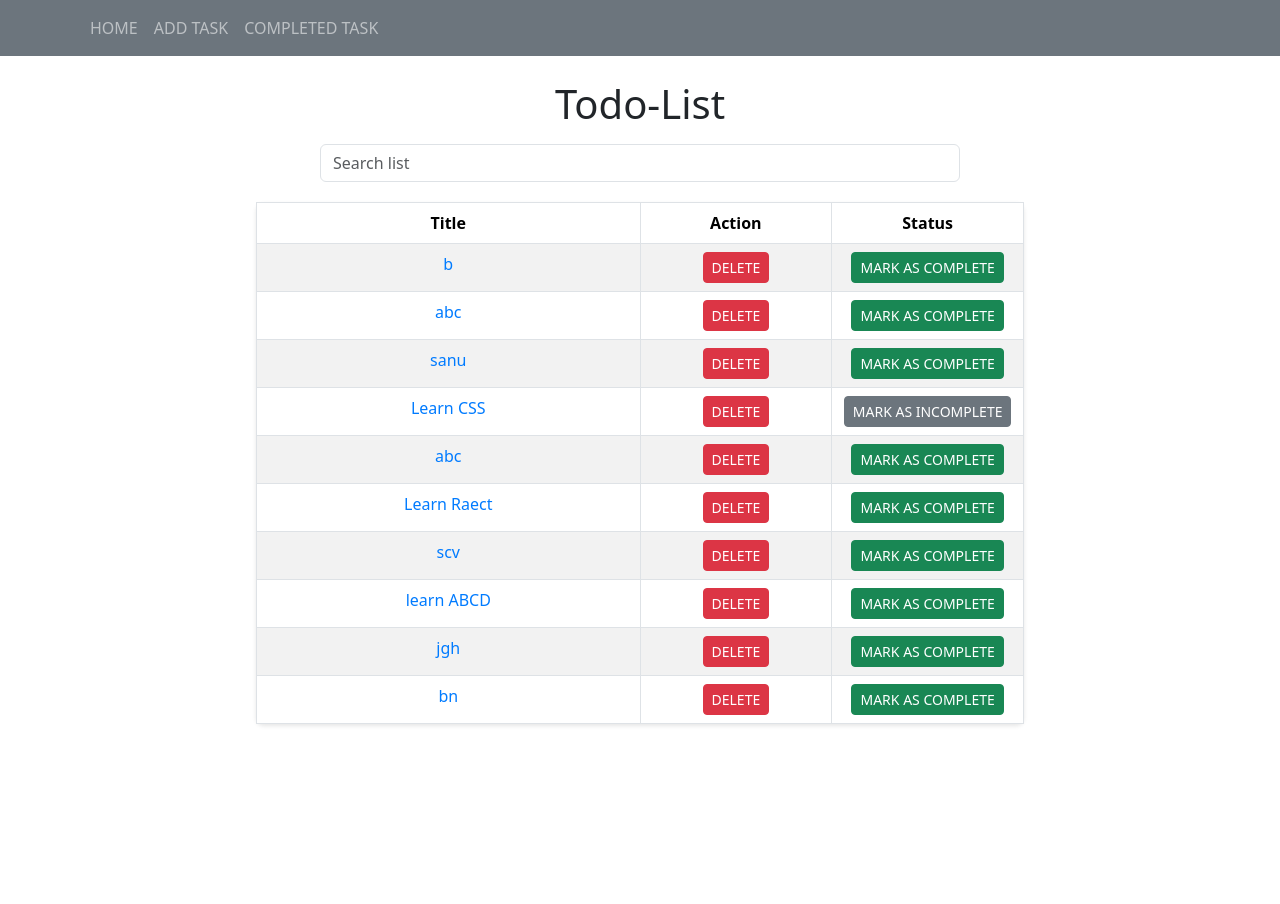
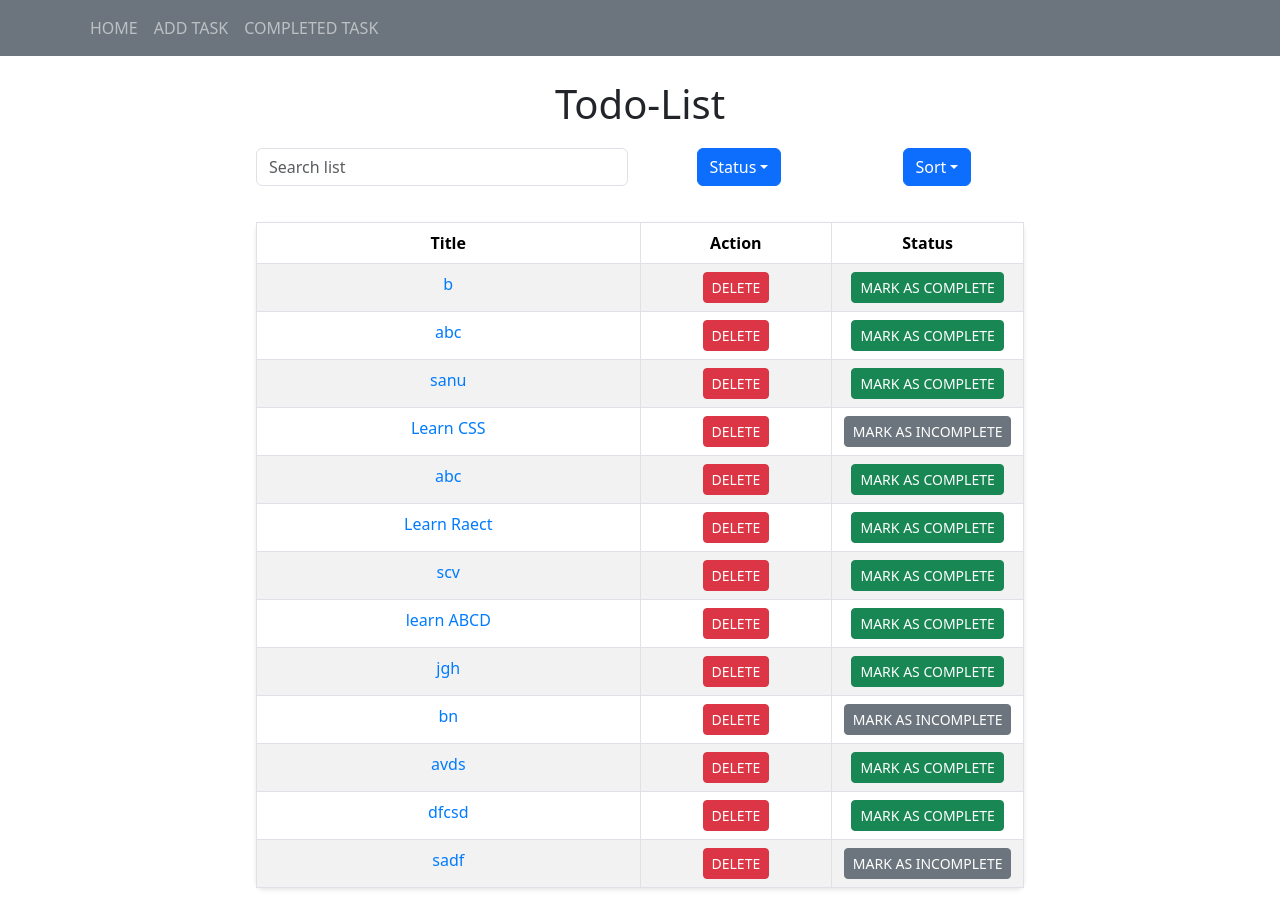
Before and after one commit to saniyaa7/react_training, a React (Create React App) app: page / in a window 1280 px wide. Before the commit the page ends 800 px from the top, so only its background shows below. Built offline with nearby package versions, Linux system fonts and the light colour scheme; data requests are answered from the project's data file.

Commit message:
add assignment5

```diff
--- a/data/db.json
+++ b/data/db.json
@@ -78,11 +78,32 @@
       "isComplete": false
     },
     {
-      "id": "1124",
+      "title": "bn",
       "content": "m",
-      "title": "bn",
       "dueDate": "2024-03-10",
+      "isComplete": true,
+      "id": "1124"
+    },
+    {
+      "id": "c0c0",
+      "content": "d",
+      "title": "avds",
+      "dueDate": "2024-03-21",
       "isComplete": false
+    },
+    {
+      "id": "538f",
+      "content": "xc",
+      "title": "dfcsd",
+      "dueDate": "2024-03-20",
+      "isComplete": false
+    },
+    {
+      "title": "sadf",
+      "content": "sac",
+      "dueDate": "2024-03-12",
+      "isComplete": true,
+      "id": "93a7"
     }
   ]
 }
--- a/src/shareable_component/TodoTable.css
+++ b/src/shareable_component/TodoTable.css
@@ -8,6 +8,13 @@
   border: 1px solid #dee2e6;
   border-radius: 8px;
   box-shadow: 0 2px 4px rgba(0, 0, 0, 0.1);
+}
+.search-bar{
+  width: 60% !important;
+  margin: auto;
+  margin-top: 20px;
+
+
 }
 
 .todo-link {
--- a/src/shareable_component/TodoTable.tsx
+++ b/src/shareable_component/TodoTable.tsx
@@ -1,10 +1,14 @@
 // TodoTable.js
 import React, { useEffect, useState } from "react";
-import { Button, Form, FormControl, InputGroup, Table } from "react-bootstrap";
+import { Button, Form, FormControl, InputGroup, Table, Row, Col } from "react-bootstrap";
 import { Link, useNavigate } from "react-router-dom";
 import Home, { ITodo } from "../component/Home";
 import "./TodoTable.css";
 import { API_ENDPOINT } from "../constants";
+import Dropdown from 'react-bootstrap/Dropdown';
+import DropdownButton from 'react-bootstrap/DropdownButton';
+import { log } from "console";
+
 
 interface TodoTableProps {
   showButton: boolean;
@@ -76,19 +80,62 @@ function TodoTable({ showButton, completeTask }: TodoTableProps) {
   };
   const currentDate = new Date();
 
-  const expiredTodos = todos.filter(todo => {
+  let expiredTodos = todos.filter(todo => {
     const dueDate = new Date(todo.dueDate);
     console.log(dueDate.getTime(), dueDate.getTime() > currentDate.getTime())
     return !isNaN(dueDate.getTime()) && dueDate.getTime() >= currentDate.getTime();
   });
+  const handleSort = (direction: string) => () => {
+    if (direction === 'ascending')
+      setTodos([...todos].sort((a, b) => a.title.localeCompare(b.title)));
+    else
+      setTodos([...todos].sort((a, b) => b.title.localeCompare(a.title)));
+  };
+  const handleStatus = (status: string) => {
+    // debugger
+    // console.log('todo -------------------------------', todos);
+
+    let apiUrl = API_ENDPOINT + 'todos';
+
+    if (status==='complete') {
+      apiUrl += '?isComplete=1';
+    }
+    else if(status==='notComplete')
+    {
+      apiUrl += '?isComplete=0';
+    }
+
+    FetchData(apiUrl);
+
+  }
 
 
   return (
-    <><Form>
-      <InputGroup className="w-50 mx-auto my-3">
-        <FormControl placeholder="Search list" onChange={(e) => setSearch(e.target.value)} className="custom-search-bar" />
-      </InputGroup>
-    </Form><Table striped bordered hover className="todo-table text-center">
+    <>
+      <div className="search-bar">
+
+        <Row>
+          <Col xs={12} md={6}>
+            <InputGroup className="mb-3">
+              <FormControl placeholder="Search list" onChange={(e) => setSearch(e.target.value)} className="custom-search-bar" />
+            </InputGroup>
+          </Col>
+          <Col xs={12} md={3}>
+            <DropdownButton id="status-dropdown" title="Status" >
+            <Dropdown.Item onClick={()=>handleStatus('all')}>ALL</Dropdown.Item>
+              <Dropdown.Item onClick={()=>handleStatus('complete')}>COMPLETED</Dropdown.Item>
+              <Dropdown.Item onClick={()=>handleStatus('notComplete')}>INCOMPLETED</Dropdown.Item>
+            </DropdownButton>
+          </Col>
+          <Col xs={12} md={3}>
+            <DropdownButton id="sort-dropdown" title="Sort" >
+              <Dropdown.Item onClick={handleSort('ascending')}>ASCENDING</Dropdown.Item>
+              <Dropdown.Item onClick={handleSort('descending')}>DESCENDING</Dropdown.Item>
+            </DropdownButton>
+          </Col>
+
+        </Row></div>
+      <Table striped bordered hover className="todo-table text-center">
         <thead style={{ width: "60%" }}>
           <tr>
             <th>Title</th>
@@ -112,7 +159,8 @@ function TodoTable({ showButton, completeTask }: TodoTableProps) {
               </tr>
             ))}
         </tbody>
-      </Table></>
+      </Table>
+    </>
   );
 }
 
```
Also changed, not shown: src/Layout/MyNavbar.tsx (line endings or trailing spaces).
